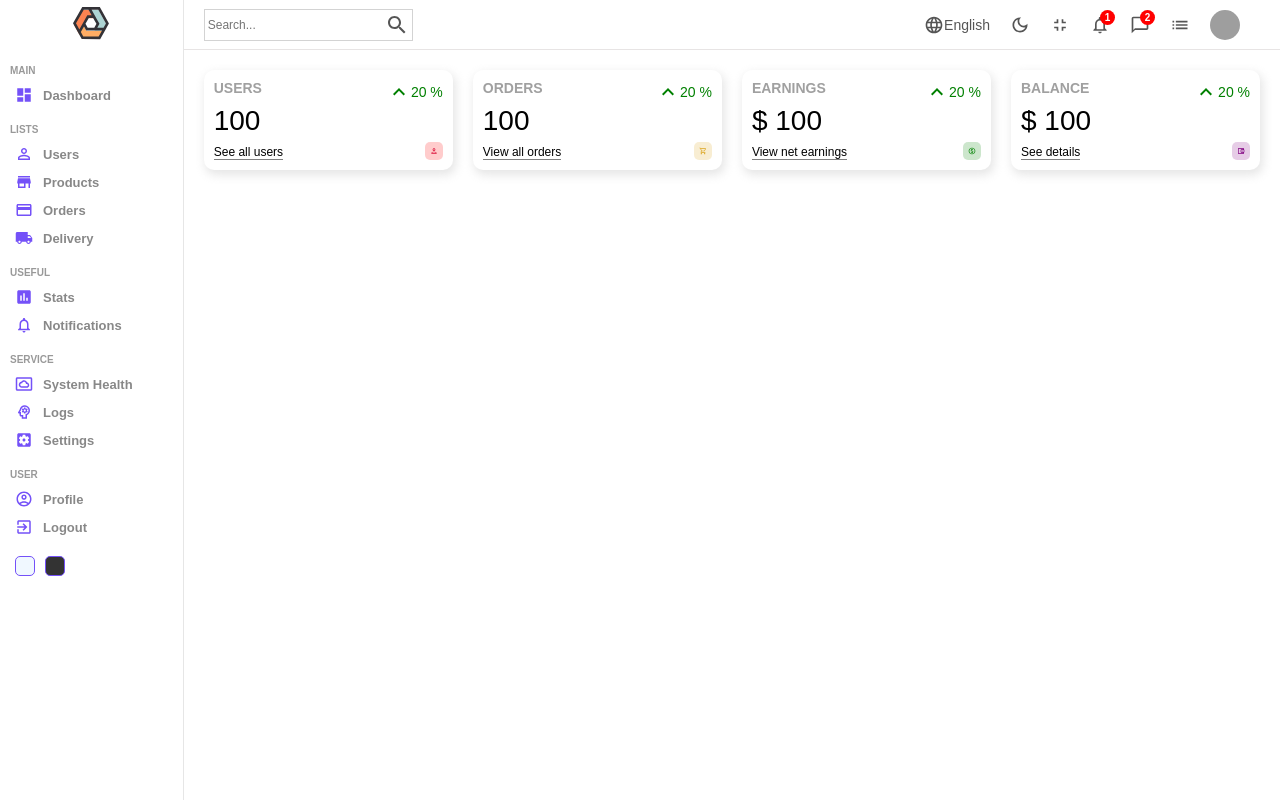
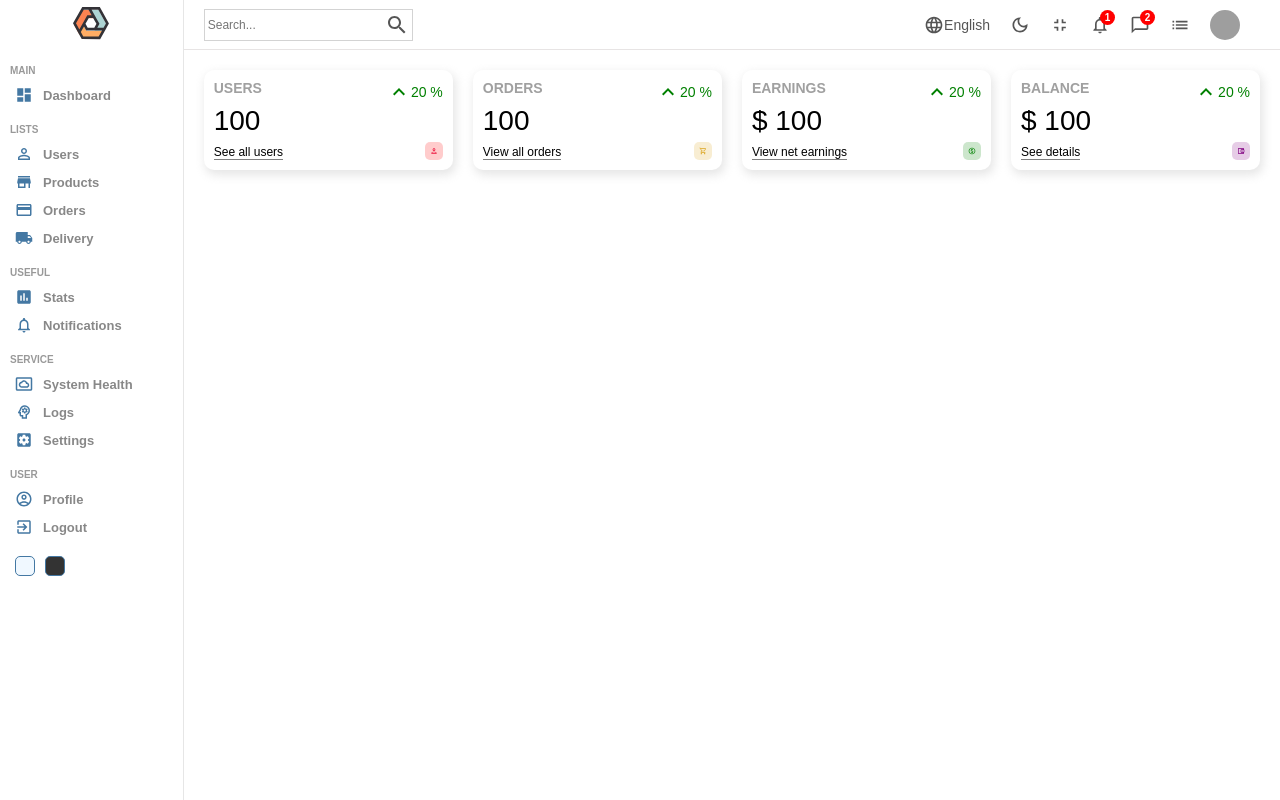
Before and after one commit to huseyinturkmenoglu/react-admin-dashboard, a React (Create React App) app: page / in a window 1280 px wide. Built offline with nearby package versions, Linux system fonts and the light colour scheme; grey boxes are pictures that could not be loaded.

Commit message:
Changed colors

```diff
--- a/public/index.css
+++ b/public/index.css
@@ -113,7 +113,7 @@
 }
 .sidebar__body ul li .icon {
   font-size: 18px;
-  color: #7451f8;
+  color: #4478a3;
 }
 .sidebar__body ul li span {
   font-size: 13px;
@@ -137,7 +137,7 @@
   width: 20px;
   height: 20px;
   border-radius: 5px;
-  border: 1px solid #7451f8;
+  border: 1px solid #4478a3;
   cursor: pointer;
   margin: 5px;
 }
--- a/src/components/Widget.js
+++ b/src/components/Widget.js
@@ -21,7 +21,7 @@ const Widget = ({ type }) => {
           <PersonOutlinedIcon
             className="icon"
             style={{
-              color: "crimson",
+              color: "#ed143d",
               backgroundColor: "rgba(255, 0, 0, 0.2)",
             }}
           />
@@ -38,7 +38,7 @@ const Widget = ({ type }) => {
             className="icon"
             style={{
               backgroundColor: "rgba(218, 165, 32, 0.2)",
-              color: "goldenrod",
+              color: "#daa520",
             }}
           />
         ),
@@ -52,7 +52,7 @@ const Widget = ({ type }) => {
         icon: (
           <MonetizationOnOutlinedIcon
             className="icon"
-            style={{ backgroundColor: "rgba(0, 128, 0, 0.2)", color: "green" }}
+            style={{ backgroundColor: "rgba(0, 128, 0, 0.2)", color: "008000" }}
           />
         ),
       };
@@ -67,7 +67,7 @@ const Widget = ({ type }) => {
             className="icon"
             style={{
               backgroundColor: "rgba(128, 0, 128, 0.2)",
-              color: "purple",
+              color: "#800080",
             }}
           />
         ),
--- a/src/sass/components/sidebar.scss
+++ b/src/sass/components/sidebar.scss
@@ -33,7 +33,7 @@
 
                 .icon {
                     font-size: 18px;
-                    color: #7451f8;
+                    color: #4478a3;
                 }
 
                 span {
@@ -63,7 +63,7 @@
             width: 20px;
             height: 20px;
             border-radius: 5px;
-            border: 1px solid #7451f8;
+            border: 1px solid #4478a3;
             cursor: pointer;
             margin: 5px;
 
```
